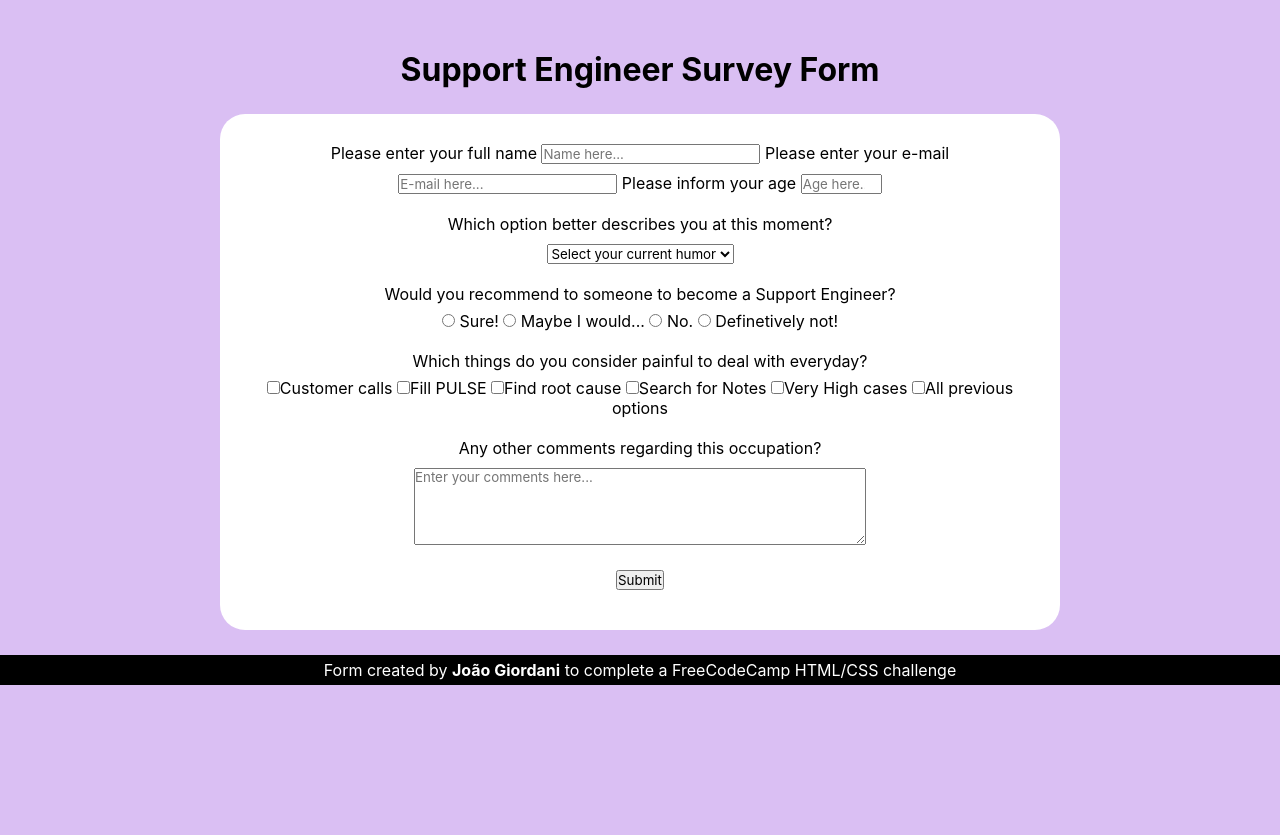
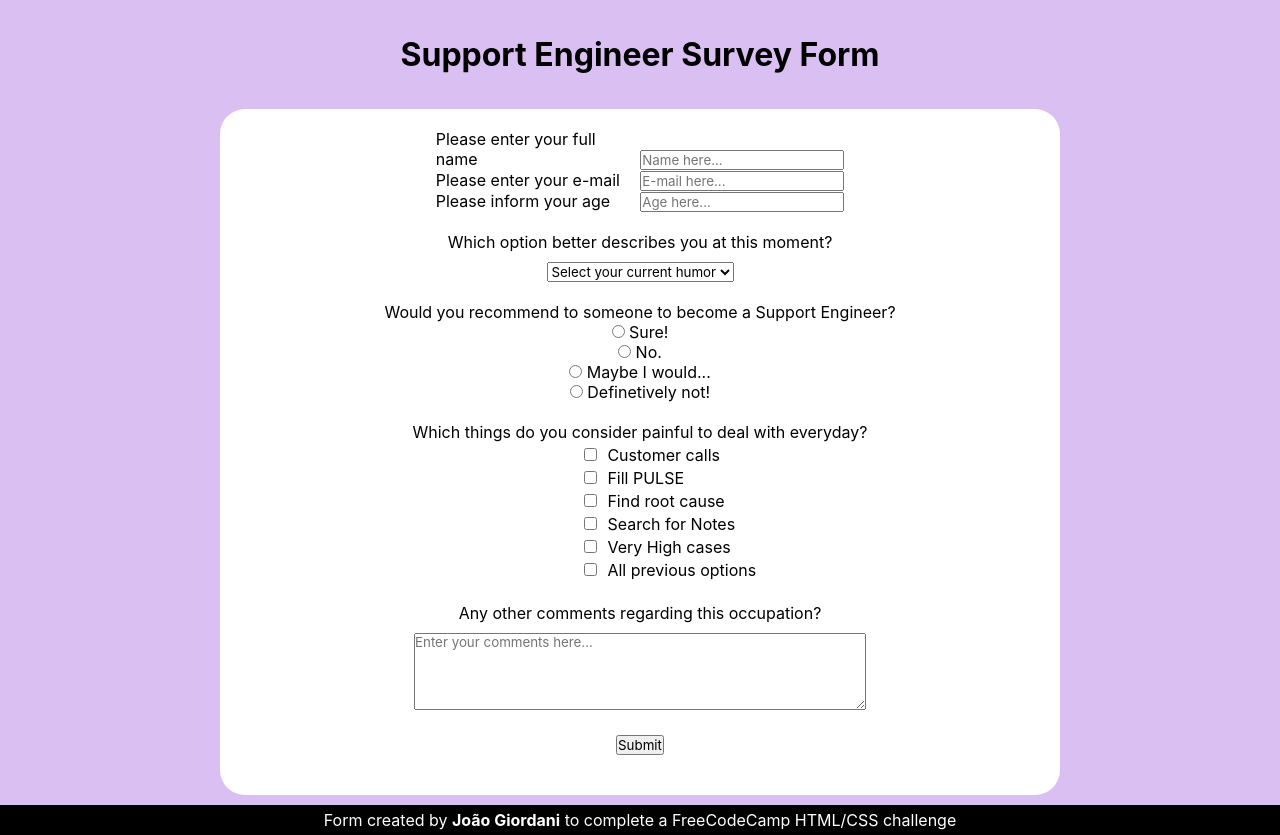
Before and after one commit to giordanii/Support-form, a plain HTML site: page index.html in a window 1280 px wide. Before the commit the page ends 800 px from the top, so only its background shows below. Drawn offline with Linux system fonts and the light colour scheme.

Commit message:
final adjusts

```diff
--- a/index.html
+++ b/index.html
@@ -8,21 +8,22 @@
     <link rel="stylesheet" href="style.css">
 </head>
 <body>
+    <header>
+        <h1>Support Engineer Survey Form</h1>
+    </header>
     <main>
-        <header>
-            <h1>Support Engineer Survey Form</h1>
-        </header>
         <form id="survey-form">
             <section class="survey-field" id="info">
                 <label id="name-label">
                     Please enter your full name
                 </label>
                 <input type="text" id="name" placeholder="Name here..." required>
-
+                <br>
                 <label id="email-label">
                     Please enter your e-mail
                 </label>
                 <input type="email" id="email" placeholder="E-mail here..." required>
+                <br>
                 <label id="number-label">
                     Please inform your age
                 </label>
@@ -59,12 +60,12 @@
                     Sure!
                 </label>
                 <label>
+                    <input type="radio" name="recommend" value="no" class="input-radio">
+                    No.
+                </label>
+                <label>
                     <input type="radio" name="recommend" value="maybe" class="input-radio">
                     Maybe I would...
-                </label>
-                <label>
-                    <input type="radio" name="recommend" value="no" class="input-radio">
-                    No.
                 </label>
                 <label>
                     <input type="radio" name="recommend" value="not" class="input-radio">
--- a/style.css
+++ b/style.css
@@ -8,17 +8,16 @@
 
 body {
     background-color: rgb(218, 191, 243);
-    margin-top: 25px;
     min-height: 100%;
+    text-align: center;
 }
 
 header {
-    margin-bottom: 25px;
+    padding: 35px;
 }
 
 main {
-    padding: 25px;
-    text-align: center;
+    min-height: calc(100vh - 108px - 29px);
 }
 
 form {
@@ -37,8 +36,29 @@ select {
     margin-top: 10px;
 }
 
-section input {
-    margin-top: 10px;
+section#info label {
+    width: 200px;
+    display: inline-block;
+    text-align: left;
+}
+
+section#info input {
+    width: 200px;
+}
+
+section#recommend label {
+    display: block;
+}
+
+section#painful label {
+    display: block;
+    text-align: left;
+    margin: 3px;
+}
+
+section#painful input {
+    margin-right: 10px;
+    margin-left: 43%;
 }
 
 textarea {
@@ -53,6 +73,7 @@ footer {
     text-align: center;
     padding: 5px;
     bottom: 0;
+    margin-top: 10px;
 }
 
 footer a {
```
